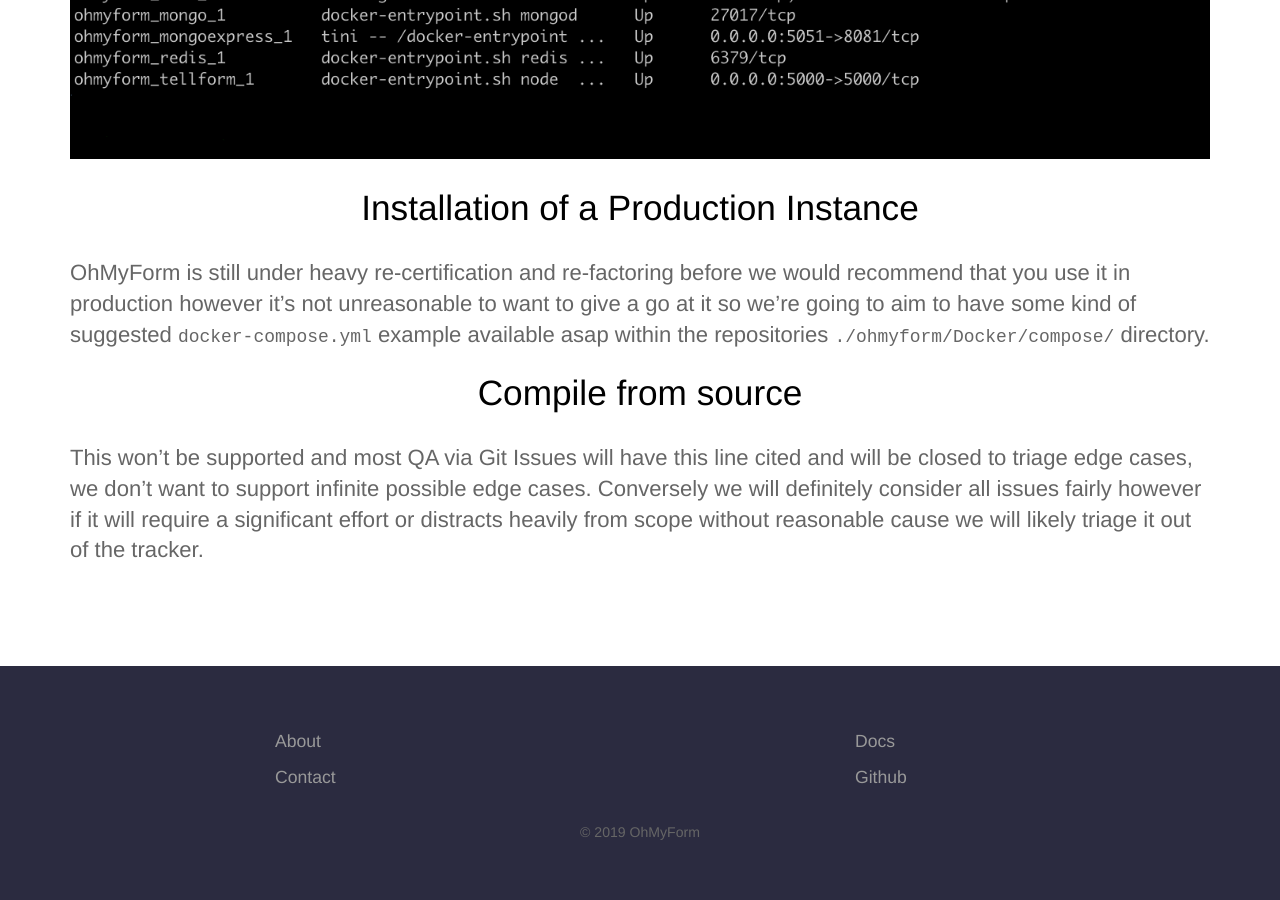
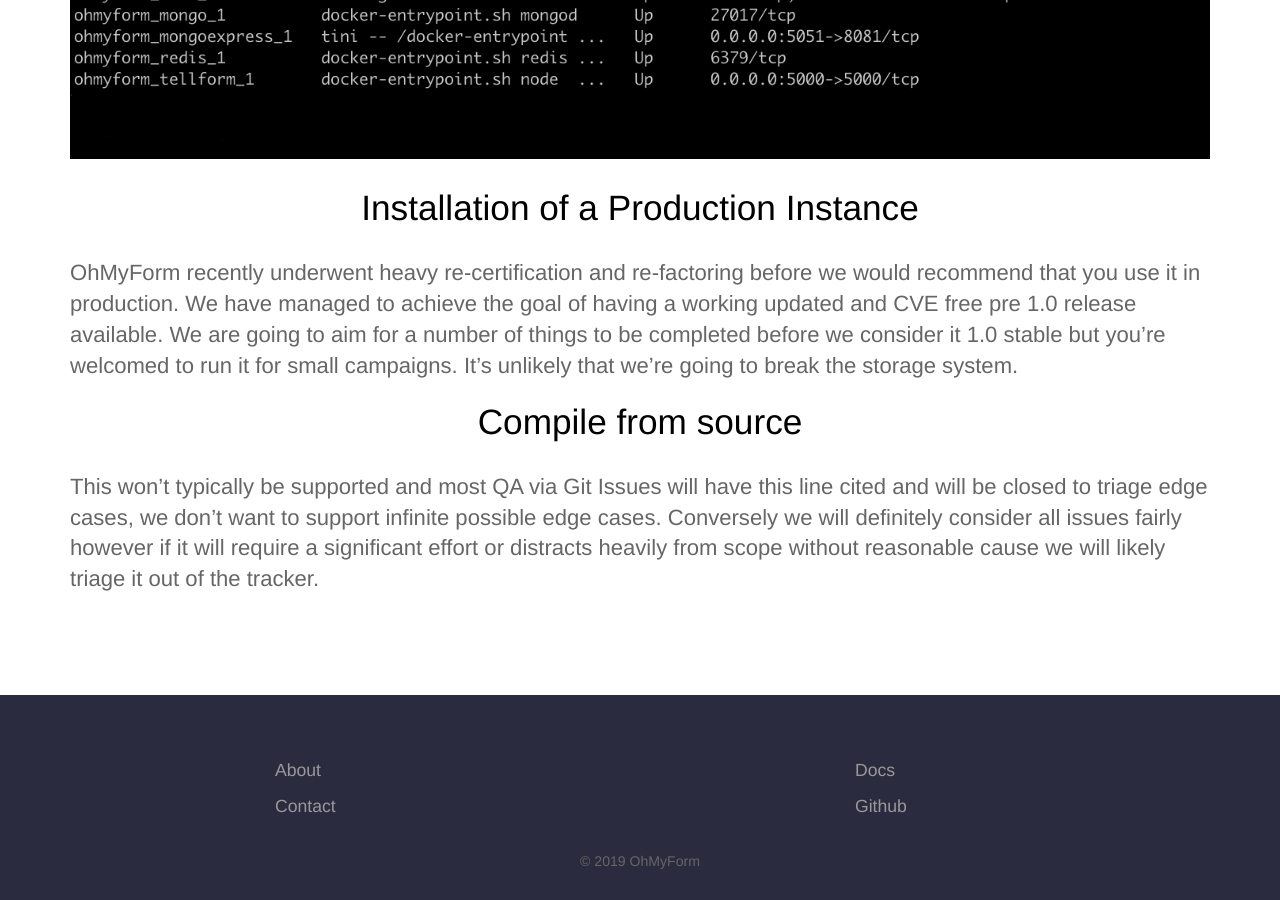
Before and after one commit to ohmyform/website, a Jekyll site: the page built from docs/install.md, in a window 1280 px wide and 900 px high, scrolled down 1353 px. Built offline with Jekyll 4.4.1, drawn with Linux system fonts in a browser that asks for light colours.

Commit message:
Updated install.md

```diff
--- a/docs/install.md
+++ b/docs/install.md
@@ -22,7 +22,7 @@
 
 ## Installation of a Production Instance
 
-OhMyForm is still under heavy re-certification and re-factoring before we would recommend that you use it in production however it's not unreasonable to want to give a go at it so we're going to aim to have some kind of suggested `docker-compose.yml` example available asap within the repositories `./ohmyform/Docker/compose/` directory.
+OhMyForm recently underwent heavy re-certification and re-factoring before we would recommend that you use it in production. We have managed to achieve the goal of having a working updated and CVE free pre 1.0 release available.  We are going to aim for a number of things to be completed before we consider it 1.0 stable but you're welcomed to run it for small campaigns.  It's unlikely that we're going to break the storage system.
 
 ## Compile from source
-This won't be supported and most QA via Git Issues will have this line cited and will be closed to triage edge cases, we don't want to support infinite possible edge cases.  Conversely we will definitely consider all issues fairly however if it will require a significant effort or distracts heavily from scope without reasonable cause we will likely triage it out of the tracker.
+This won't typically be supported and most QA via Git Issues will have this line cited and will be closed to triage edge cases, we don't want to support infinite possible edge cases.  Conversely we will definitely consider all issues fairly however if it will require a significant effort or distracts heavily from scope without reasonable cause we will likely triage it out of the tracker.
```
